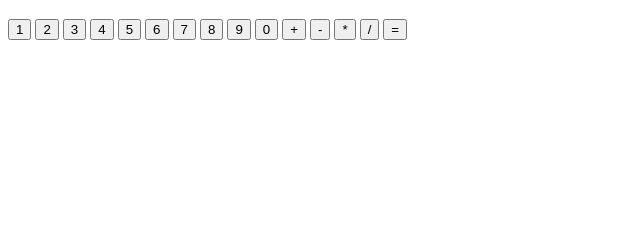
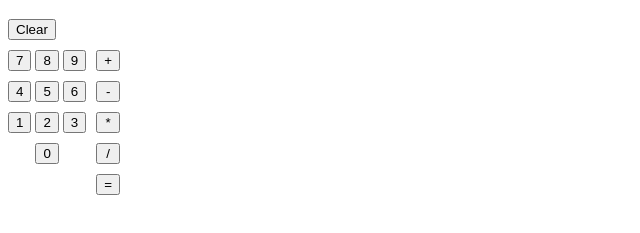
Before and after one commit to Charles-Spencer-Blancas/odin-calculator, a plain HTML site: page index.html in a window 1280 px wide. Shown: the part 61-294 px from the top of the page, without its empty margins (0-640 px from the left). Drawn offline with Linux system fonts and the light colour scheme.

Commit message:
Added clear button and positioning of buttons

```diff
--- a/index.html
+++ b/index.html
@@ -3,27 +3,45 @@
     <head>
         <meta charset="UTF-8" />
         <meta http-equiv="X-UA-Compatible" content="IE=edge" />
+        <link rel="stylesheet" href="styles.css" />
         <meta name="viewport" content="width=device-width, initial-scale=1.0" />
         <title>Calculator</title>
     </head>
     <body>
         <h1 class="display">32141231 + 1312412</h1>
+        <button class="clear">Clear</button>
+        <div class="buttons">
+            <div class="numbers">
+                <div class="row789">
+                    <button class="button7">7</button>
+                    <button class="button8">8</button>
+                    <button class="button9">9</button>
+                </div>
+
+                <div class="row456">
+                    <button class="button4">4</button>
+                    <button class="button5">5</button>
+                    <button class="button6">6</button>
+                </div>
+
+                <div class="row123">
                     <button class="button1">1</button>
                     <button class="button2">2</button>
                     <button class="button3">3</button>
-        <button class="button4">4</button>
-        <button class="button5">5</button>
-        <button class="button6">6</button>
-        <button class="button7">7</button>
-        <button class="button8">8</button>
-        <button class="button9">9</button>
+                </div>
+
+                <div>
                     <button class="button0">0</button>
-
+                </div>
+            </div>
+            <div class="operators">
                 <button class="button+">+</button>
                 <button class="button-">-</button>
                 <button class="button*">*</button>
                 <button class="button/">/</button>
                 <button class="button=">=</button>
+            </div>
+        </div>
         <script src="main.js"></script>
     </body>
 </html>
--- /dev/null
+++ b/styles.css
@@ -0,0 +1,18 @@
+.buttons {
+    display: flex;
+    gap: 10px;
+    margin: 10px 0px;
+}
+
+.operators {
+    display: flex;
+    flex-direction: column;
+    gap: 10px
+}
+
+.numbers {
+    display: flex;
+    flex-direction: column;
+    align-items: center;
+    gap: 10px
+}
```
Lines whose indentation alone changed are shown as unchanged.
